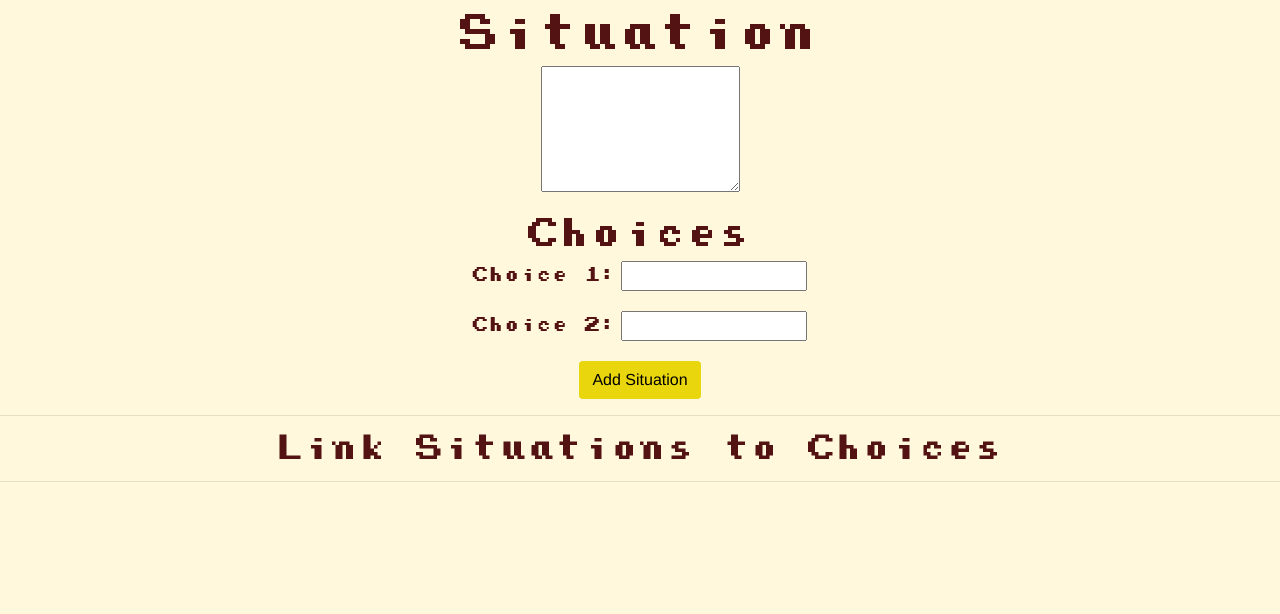
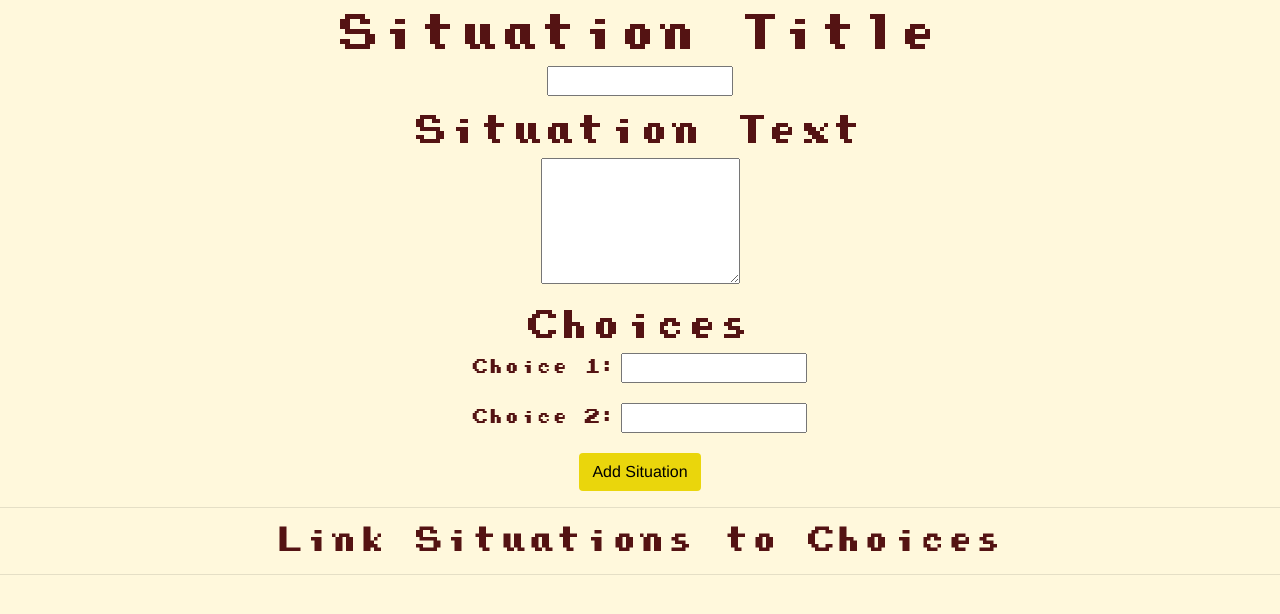
Before and after one commit to CS253-F20/project-cyoagen, a Flask app: template templates/create_game.html in a window 1280 px wide. Shown: the part 70-684 px from the top of the page. Run offline with Flask 2, Linux system fonts and the light colour scheme; the template is opened without the code that fills it, so the values that code supplies are empty.

Commit message:
Added input for situation title

```diff
--- a/templates/create_game.html
+++ b/templates/create_game.html
@@ -3,7 +3,11 @@
     <!-- Code for creating a choice section -->
          <form class="text-center col-lg-6 offset-lg-3 top-marg" action="{{ url_for('create_handler') }}" method="post">
             <div class="form-group">
-                <h1 class="big-head"> Situation </h1>
+                <h1 class="big-head"> Situation Title</h1>
+                <input type="text" name="Situation_Title">
+            </div>
+             <div class="form-group">
+                <h2 class="big-head"> Situation Text </h2>
                 <textarea id="situation" rows="5" name='Situation'></textarea>
             </div>
             <div>
```
